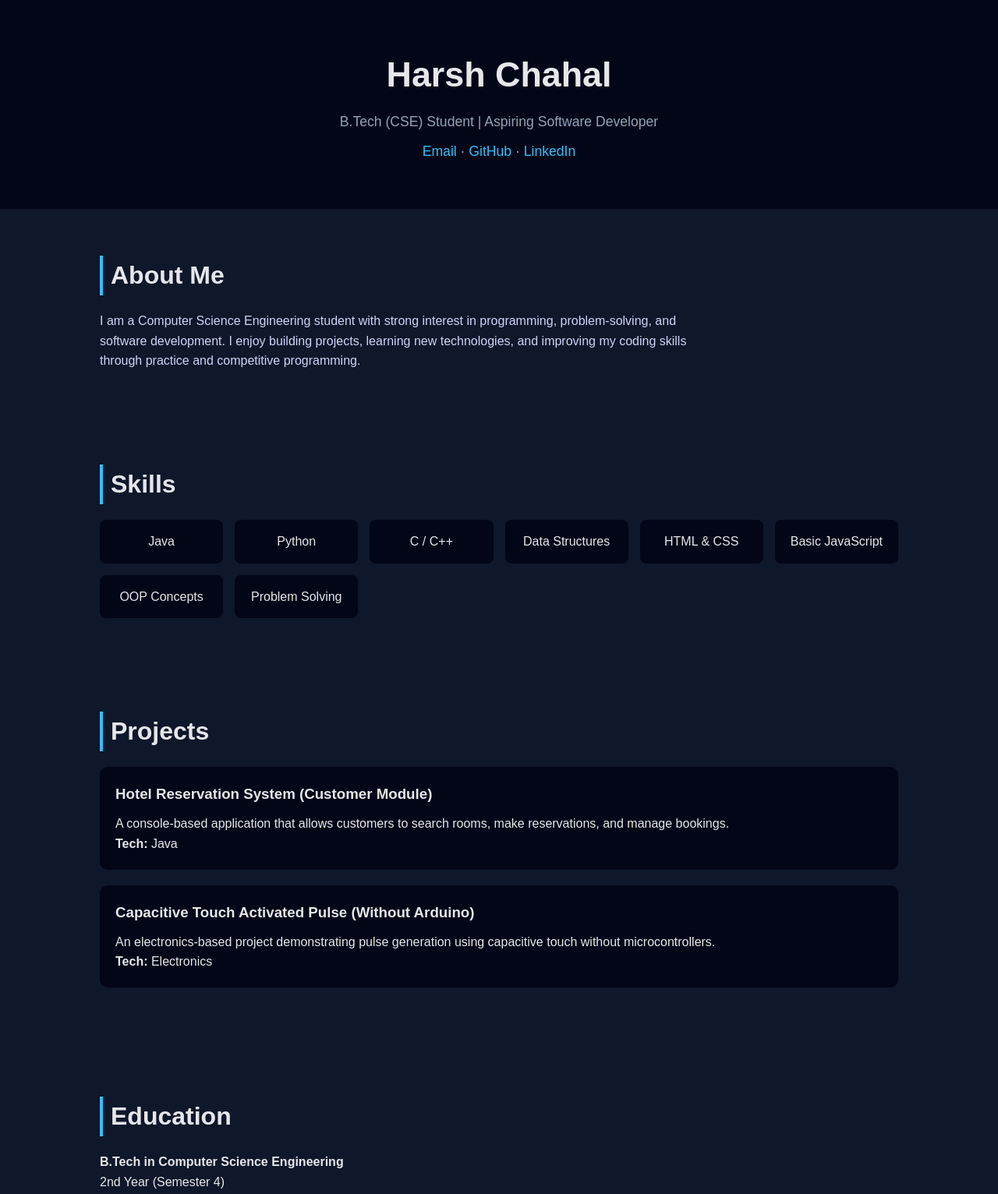
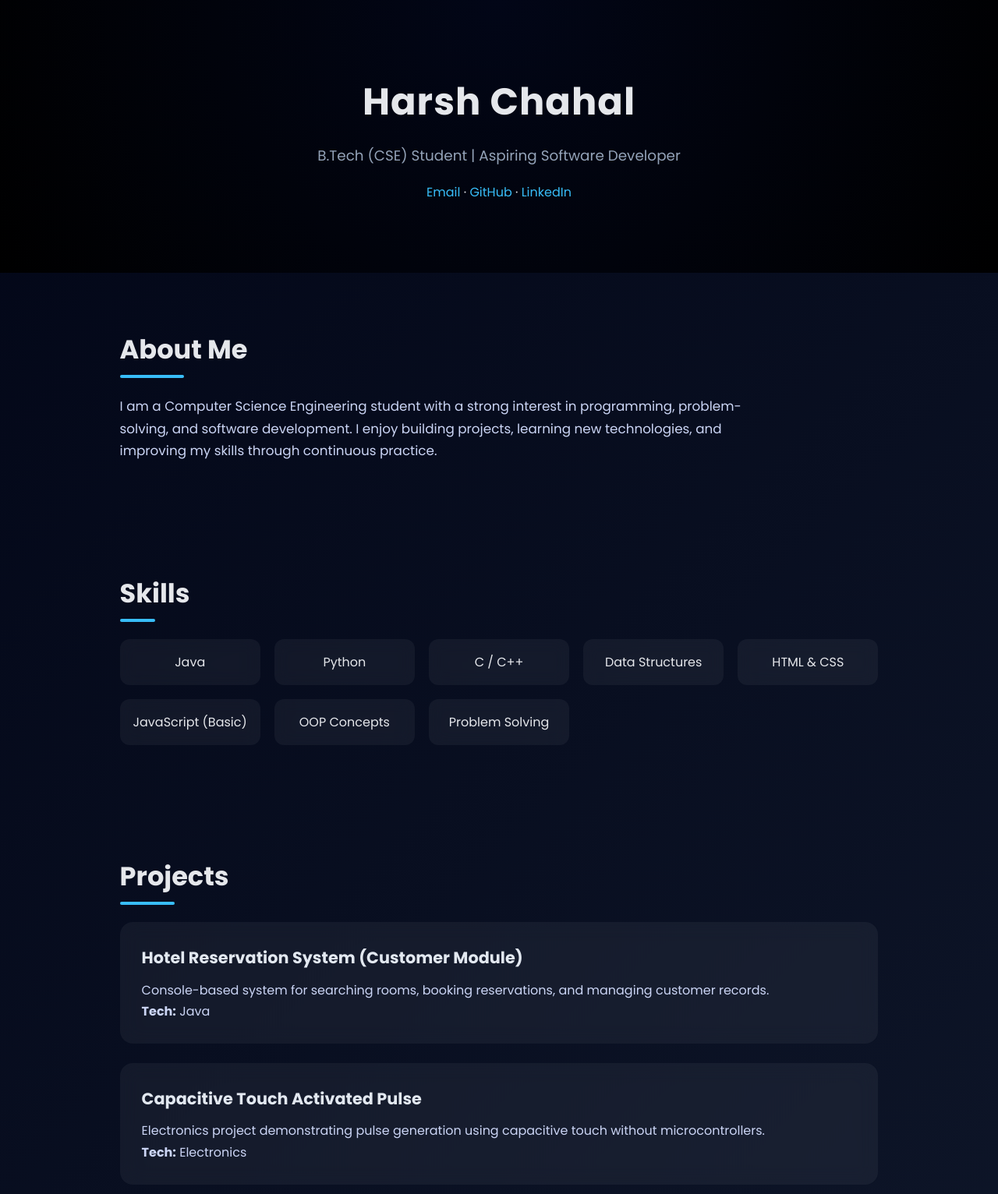
Before and after one commit to harshchahal7889/harshchahal7889.github.io, a plain HTML site: page index.html in a window 1280 px wide. Shown: the top 1532 px of the page at 78% size. Drawn offline with Linux system fonts and the light colour scheme.

Commit message:
Update index.html

```diff
--- a/index.html
+++ b/index.html
@@ -4,55 +4,186 @@
   <meta charset="UTF-8" />
   <meta name="viewport" content="width=device-width, initial-scale=1.0" />
   <title>Harsh Chahal | Portfolio</title>
+
+  <!-- Google Font -->
+  <link href="https://fonts.googleapis.com/css2?family=Poppins:wght@300;400;600;700&display=swap" rel="stylesheet">
+
   <style>
-    * { margin: 0; padding: 0; box-sizing: border-box; font-family: Arial, Helvetica, sans-serif; }
-    body { background: #0f172a; color: #e5e7eb; line-height: 1.6; }
-    a { color: #38bdf8; text-decoration: none; }
-    header { padding: 60px 20px; text-align: center; background: #020617; }
-    header h1 { font-size: 2.8rem; }
-    header p { margin-top: 10px; font-size: 1.1rem; color: #94a3b8; }
+    * {
+      margin: 0;
+      padding: 0;
+      box-sizing: border-box;
+      font-family: 'Poppins', sans-serif;
+    }
 
-    section { padding: 60px 10%; }
-    h2 { font-size: 2rem; margin-bottom: 20px; border-left: 4px solid #38bdf8; padding-left: 10px; }
+    body {
+      background: linear-gradient(135deg, #020617, #0f172a);
+      color: #e5e7eb;
+      line-height: 1.7;
+    }
 
-    .about p { max-width: 800px; color: #cbd5f5; }
+    a {
+      color: #38bdf8;
+      text-decoration: none;
+      font-weight: 500;
+    }
 
-    .skills ul { display: grid; grid-template-columns: repeat(auto-fit, minmax(150px, 1fr)); gap: 15px; list-style: none; }
-    .skills li { background: #020617; padding: 15px; border-radius: 8px; text-align: center; }
+    a:hover {
+      text-decoration: underline;
+    }
 
-    .projects .card { background: #020617; padding: 20px; border-radius: 10px; margin-bottom: 20px; }
-    .projects h3 { margin-bottom: 10px; }
+    /* HEADER */
+    header {
+      padding: 90px 20px;
+      text-align: center;
+      background: radial-gradient(circle at top, #020617, #000);
+    }
 
-    .education ul { list-style: none; }
-    .education li { margin-bottom: 15px; }
+    header h1 {
+      font-size: 3rem;
+      font-weight: 700;
+      letter-spacing: 1px;
+    }
 
-    footer { text-align: center; padding: 30px; background: #020617; color: #94a3b8; }
+    header p {
+      margin-top: 12px;
+      font-size: 1.15rem;
+      color: #94a3b8;
+    }
 
+    header .links {
+      margin-top: 18px;
+    }
+
+    /* SECTIONS */
+    section {
+      padding: 70px 12%;
+    }
+
+    h2 {
+      font-size: 2.1rem;
+      margin-bottom: 30px;
+      position: relative;
+      display: inline-block;
+    }
+
+    h2::after {
+      content: '';
+      width: 50%;
+      height: 4px;
+      background: #38bdf8;
+      position: absolute;
+      bottom: -8px;
+      left: 0;
+      border-radius: 10px;
+    }
+
+    /* ABOUT */
+    .about p {
+      max-width: 850px;
+      font-size: 1.05rem;
+      color: #cbd5f5;
+    }
+
+    /* SKILLS */
+    .skills ul {
+      display: grid;
+      grid-template-columns: repeat(auto-fit, minmax(160px, 1fr));
+      gap: 18px;
+      list-style: none;
+    }
+
+    .skills li {
+      background: rgba(255, 255, 255, 0.05);
+      backdrop-filter: blur(10px);
+      padding: 16px;
+      border-radius: 12px;
+      text-align: center;
+      transition: transform 0.3s ease, background 0.3s ease;
+    }
+
+    .skills li:hover {
+      transform: translateY(-6px);
+      background: rgba(56, 189, 248, 0.15);
+    }
+
+    /* PROJECTS */
+    .projects .card {
+      background: rgba(255, 255, 255, 0.05);
+      backdrop-filter: blur(12px);
+      padding: 28px;
+      border-radius: 16px;
+      margin-bottom: 25px;
+      transition: transform 0.3s ease, box-shadow 0.3s ease;
+    }
+
+    .projects .card:hover {
+      transform: translateY(-6px);
+      box-shadow: 0 20px 40px rgba(0,0,0,0.4);
+    }
+
+    .projects h3 {
+      margin-bottom: 10px;
+      font-size: 1.3rem;
+      color: #e2e8f0;
+    }
+
+    .projects p {
+      color: #cbd5f5;
+    }
+
+    /* EDUCATION */
+    .education ul {
+      list-style: none;
+    }
+
+    .education li {
+      background: rgba(255, 255, 255, 0.05);
+      padding: 20px;
+      border-radius: 12px;
+      max-width: 600px;
+    }
+
+    /* FOOTER */
+    footer {
+      text-align: center;
+      padding: 35px;
+      background: #020617;
+      color: #94a3b8;
+      font-size: 0.9rem;
+    }
+
+    /* RESPONSIVE */
     @media (max-width: 768px) {
-      header h1 { font-size: 2.2rem; }
-      section { padding: 40px 6%; }
+      header h1 {
+        font-size: 2.3rem;
+      }
+
+      section {
+        padding: 50px 7%;
+      }
     }
   </style>
 </head>
+
 <body>
 
   <header>
     <h1>Harsh Chahal</h1>
     <p>B.Tech (CSE) Student | Aspiring Software Developer</p>
-    <p>
-      <a href="mailto:your-harshchahal7889@gmail.com">Email</a> ·
+    <div class="links">
+      <a href="mailto:harshchahal7889@gmail.com">Email</a> ·
       <a href="https://github.com/harshchahal7889" target="_blank">GitHub</a> ·
       <a href="https://linkedin.com/in/yourusername" target="_blank">LinkedIn</a>
-    </p>
+    </div>
   </header>
 
   <section class="about">
     <h2>About Me</h2>
     <p>
-      I am a Computer Science Engineering student with strong interest in programming,
+      I am a Computer Science Engineering student with a strong interest in programming,
       problem-solving, and software development. I enjoy building projects, learning
-      new technologies, and improving my coding skills through practice and
-      competitive programming.
+      new technologies, and improving my skills through continuous practice.
     </p>
   </section>
 
@@ -64,7 +195,7 @@
       <li>C / C++</li>
       <li>Data Structures</li>
       <li>HTML & CSS</li>
-      <li>Basic JavaScript</li>
+      <li>JavaScript (Basic)</li>
       <li>OOP Concepts</li>
       <li>Problem Solving</li>
     </ul>
@@ -76,33 +207,34 @@
     <div class="card">
       <h3>Hotel Reservation System (Customer Module)</h3>
       <p>
-        A console-based application that allows customers to search rooms,
-        make reservations, and manage bookings.
+        Console-based system for searching rooms, booking reservations,
+        and managing customer records.
       </p>
       <p><strong>Tech:</strong> Java</p>
     </div>
 
     <div class="card">
-      <h3>Capacitive Touch Activated Pulse (Without Arduino)</h3>
+      <h3>Capacitive Touch Activated Pulse</h3>
       <p>
-        An electronics-based project demonstrating pulse generation using
-        capacitive touch without microcontrollers.
+        Electronics project demonstrating pulse generation using capacitive touch
+        without microcontrollers.
       </p>
       <p><strong>Tech:</strong> Electronics</p>
     </div>
-
   </section>
 
   <section class="education">
     <h2>Education</h2>
     <ul>
-      <li><strong>B.Tech in Computer Science Engineering</strong><br>
-          2nd Year (Semester 4)</li>
+      <li>
+        <strong>B.Tech in Computer Science Engineering</strong><br>
+        2nd Year (Semester 4)
+      </li>
     </ul>
   </section>
 
   <footer>
-    <p>© 2026 Harsh Chahal | Portfolio Website</p>
+    © 2026 Harsh Chahal | Portfolio Website
   </footer>
 
 </body>
```
